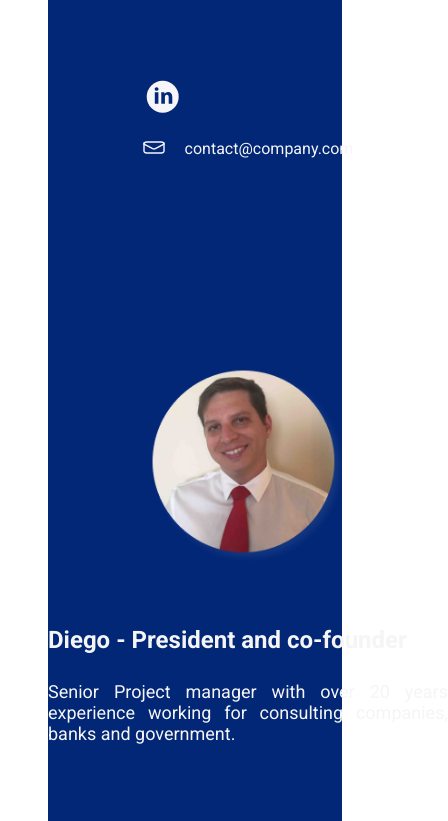
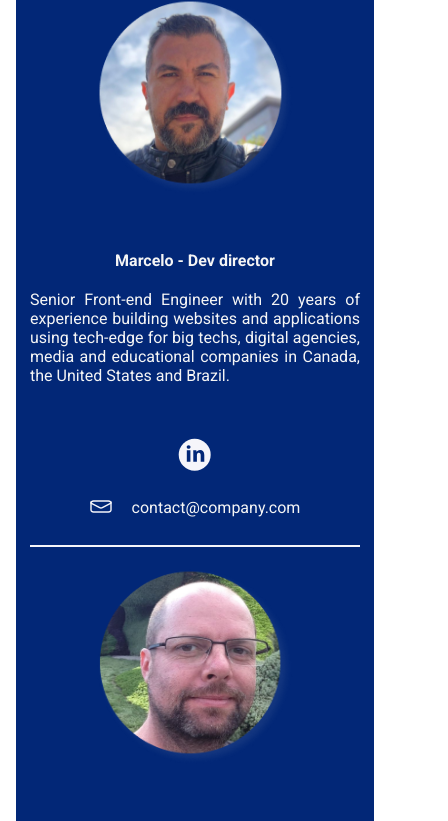
Before and after one commit to brito-ca/brito-website, a Next.js app: page / in a window 390 px wide. Shown: the part 2122-2943 px from the top of the page, 448 px wide, since content can reach past the window. Built offline with nearby package versions, Linux system fonts and the light colour scheme.

Commit message:
added media, other adjustments made

```diff
--- a/styles/Board.module.css
+++ b/styles/Board.module.css
@@ -1,5 +1,5 @@
 .container{
-    padding:var(--padding-md);
+    padding:0px;
 }
 
 .title {
@@ -8,46 +8,113 @@
 }
 
 .board_box {
+    display: flex;
+    flex-direction: row;
+    flex-wrap: wrap;
+    justify-content: center;
     background-color: var(--primary-blue);
+    padding:var(--spacing-unit);
+    gap: 28px;
 }
 
 .card_box{
-    width: 400px;
-    height: 793px;
+    width: 330px;
     display: flex;
     flex-direction: column;
     align-items: center;
+    justify-content: flex-start;
     text-align: justify;
     color: var(--button-bg-outline-disabled);
+    gap: 50px
 }
 
 .image_box{
-    padding-top: calc(5.75* var(--spacing-unit));
-    padding-bottom: calc(3.5* var(--spacing-unit));
+    width: auto;
+    height: auto;
 }
 
-.title_box{
-    padding-bottom: calc(1.687* var(--spacing-unit));
+.title_text{
+    font-size: 20px;
 }
 
-.info_box{
-    padding-bottom: calc(1.687* var(--spacing-unit));
+.center_box{
+    height: 197px;
+    display: flex;
+    flex-direction: column;
+    align-items: center;
+    gap: 20px;
 }
 
 .info_text{
+    padding-bottom: 0px;
     font-size: 18px;
 }
-
-.linkedin_box{
-    justify-items: center;
+.bottom_box{
+    display: flex;
+    flex-direction: column;
     align-items: center;
-    padding-top: calc(4.25* var(--spacing-unit));
-    padding-bottom: calc(1.18* var(--spacing-unit));
+    justify-content: center;
+    gap: 20px;
 }
-
 
 .email_box{
     display: flex;
     flex-direction: row;
+    justify-content: flex-end;
     gap: 20px;
 }
+
+.line{
+    border: 0;
+}
+
+@media only screen and (max-width: 600px) {
+
+    .card_box{
+        align-items: center;
+        justify-content: space-evenly;
+
+    }
+
+
+    .line {
+    border-bottom: 2px solid #F5F5FA;
+    margin-bottom: 20px;
+    }
+
+    .card_one{
+        order: 2
+    }
+
+    .card_two{
+        order: 1
+    }
+
+    .card_three{
+        order: 3
+    }
+
+    .image_box{
+        width: auto;
+        height: auto;
+        object-fit: fill;
+    }
+
+    .center_box{
+        height: auto;
+    }
+
+    .title_text{
+        word-wrap: break-word;
+        font-weight: 600;
+        font-size: var(--spacing-unit);
+        text-align: center;
+    }
+
+    .info_text{
+        padding-bottom: 0px;
+        font-size: var(--spacing-unit);
+        font-weight: 400;
+    }
+
+}
```
